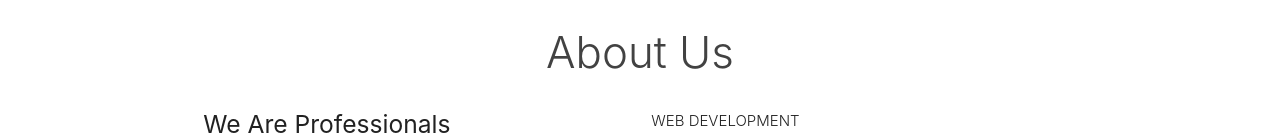
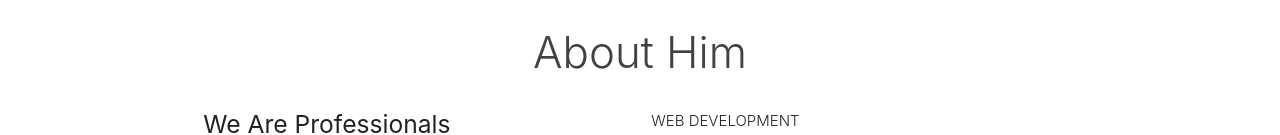
Before and after one commit to Stiven-1011/stiven-1011.github.io, a plain HTML site: page index.html in a window 1280 px wide. Shown: the part 564-699 px from the top of the page. Drawn offline with Linux system fonts and the light colour scheme; files whose address does not match are found by name.

Commit message:
mengubah nama title

```diff
--- a/index.html
+++ b/index.html
@@ -76,7 +76,7 @@
     <section id="about" class="about">
       <div class="container">
         <div class="row">
-          <h3 class="center light grey-text text-darken-3">About Us</h3>
+          <h3 class="center light grey-text text-darken-3">About Him</h3>
           <div class="col m6 light">
             <h5>We Are Professionals</h5>
             <p>Lorem ipsum dolor sit amet, consectetur adipisicing elit. Quasi quo accusantium repellat similique ipsa doloribus in aliquam earum eaque, possimus necessitatibus sunt repellendus ullam recusandae voluptas dolore debitis saepe facere.</p>
```
